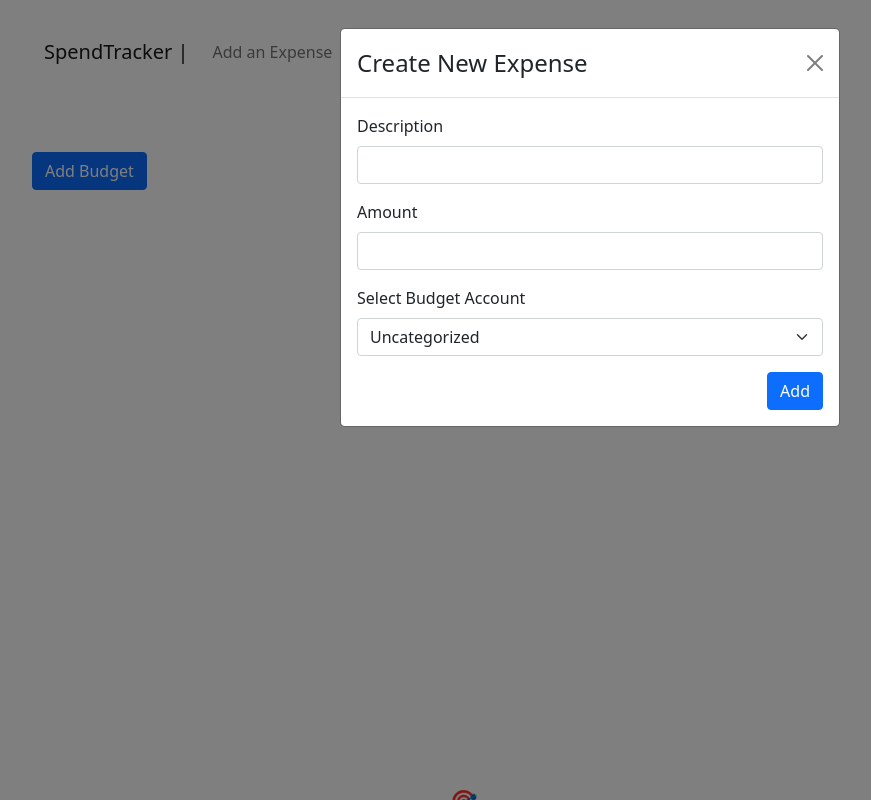
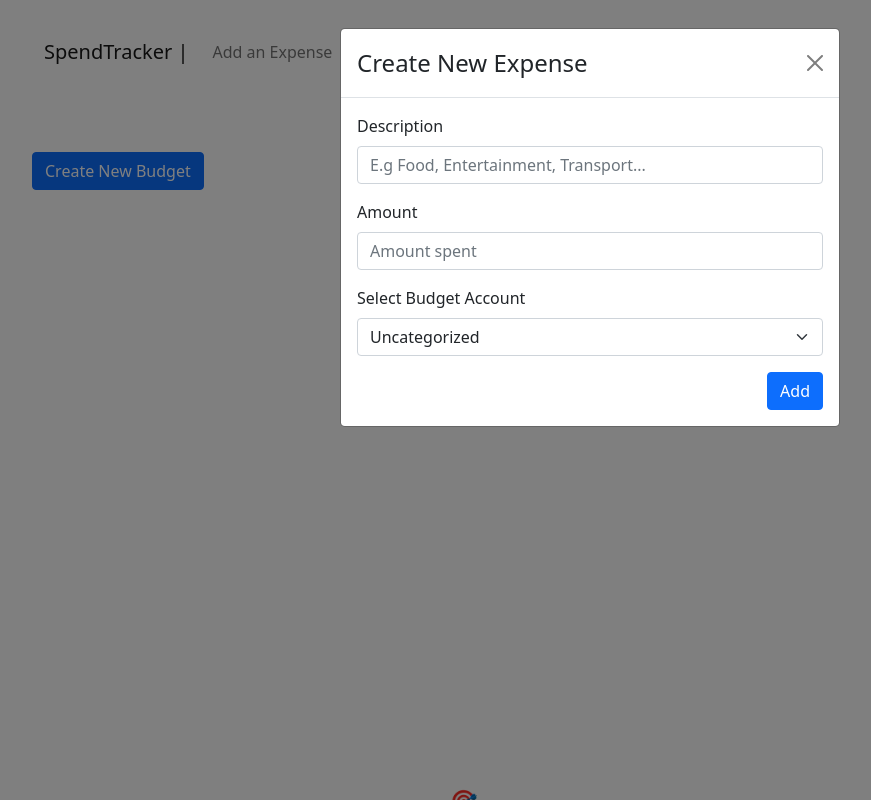
Before and after one commit to jefftrojan/SpendTrackr, a React (Create React App) app: page / in a window 1280 px wide. Both pictures are taken after a click on the button "Add an Expense". Shown: the whole page, without its empty margins (50-921 px from the left). Built offline with nearby package versions, Linux system fonts and the light colour scheme.

Commit message:
New readme

```diff
--- a/package.json
+++ b/package.json
@@ -7,9 +7,11 @@
     "@testing-library/react": "^12.1.2",
     "@testing-library/user-event": "^13.5.0",
     "bootstrap": "^5.1.3",
+    "chart.js": "^4.3.3",
     "gsap": "^3.12.2",
     "react": "^17.0.2",
     "react-bootstrap": "^2.0.3",
+    "react-chartjs-2": "^5.2.0",
     "react-dom": "^17.0.2",
     "react-scripts": "5.0.0",
     "uuid": "^8.3.2",
--- a/src/App.js
+++ b/src/App.js
@@ -9,6 +9,7 @@ import TotalBudgetCard from "./components/TotalBudgetCard"
 import { useState } from "react"
 import { UNCATEGORIZED_BUDGET_ID, useBudgets } from "./contexts/BudgetsContext"
 import PreLoader from "./components/preloader"
+import ChartPage from "./components/ChartPage"
 
 function App() {
   const [showAddBudgetModal, setShowAddBudgetModal] = useState(false)
@@ -54,6 +55,7 @@ function App() {
             <Nav className="me-auto d-flex justify-content-center align-items-center">
               <Nav.Link onClick={() => handleNavLinkClick("Add")}>Add an Expense</Nav.Link>
               <Nav.Link onClick={() => handleNavLinkClick("Create Budget")}>Account Budget</Nav.Link>
+
             </Nav>
 
           </Navbar.Collapse>
@@ -61,7 +63,7 @@ function App() {
       </Navbar>
         <h1 className="text-center mb-4">Budget Tracker</h1>
         <Button variant="primary" onClick={() => setShowAddBudgetModal(true)}>
-            Add Budget
+            Create New Budget
           </Button>
         <div
           style={{
--- a/src/components/AddBudgetModal.js
+++ b/src/components/AddBudgetModal.js
@@ -23,8 +23,8 @@ export default function AddBudgetModal({ show, handleClose }) {
         </Modal.Header>
         <Modal.Body>
           <Form.Group className="mb-3" controlId="name">
-            <Form.Label>Name</Form.Label>
-            <Form.Control ref={nameRef} type="text" required />
+            <Form.Label>Account Type</Form.Label>
+            <Form.Control placeholder="E.g Bank Account, Momo, Virtual Card..."ref={nameRef} type="text" required />
           </Form.Group>
           <Form.Group className="mb-3" controlId="max">
             <Form.Label>Maximum Spending</Form.Label>
@@ -34,6 +34,7 @@ export default function AddBudgetModal({ show, handleClose }) {
               required
               min={0}
               step={0.01}
+              placeholder="Maximum amount that can be spent"
             />
           </Form.Group>
           <div className="d-flex justify-content-end">
--- a/src/components/AddExpenseModal.js
+++ b/src/components/AddExpenseModal.js
@@ -31,11 +31,12 @@ export default function AddExpenseModal({
         <Modal.Body>
           <Form.Group className="mb-3" controlId="description">
             <Form.Label>Description</Form.Label>
-            <Form.Control ref={descriptionRef} type="text" required />
+            <Form.Control ref={descriptionRef} type="text" placeholder="E.g Food, Entertainment, Transport..." required />
           </Form.Group>
           <Form.Group className="mb-3" controlId="amount">
             <Form.Label>Amount</Form.Label>
             <Form.Control
+              placeholder="Amount spent"
               ref={amountRef}
               type="number"
               required
--- /dev/null
+++ b/src/components/ChartPage.js
@@ -0,0 +1,30 @@
+import React from 'react';
+import { Doughnut } from 'react-chartjs-2';
+import { useBudgets } from '../contexts/BudgetsContext';
+function ChartPage() {
+  const { budgets, getBudgetExpenses } = useBudgets();
+
+  const chartData = {
+    labels: budgets.map(budget => budget.name),
+    datasets: [
+      {
+        data: budgets.map(budget =>
+          getBudgetExpenses(budget.id).reduce((total, expense) => total + expense.amount, 0)
+        ),
+        backgroundColor: budgets.map(() => getRandomColor()),
+      },
+    ],
+  };
+
+  return (
+    <div className="chart-container">
+      <Doughnut data={chartData} />
+    </div>
+  );
+}
+
+function getRandomColor() {
+  // ... generate random color ...
+}
+
+export default ChartPage;
```
Also changed, not shown: src/style.css (+8 -0 lines), src/contexts/BudgetsContext.js (line endings or trailing spaces), 2 other files (tests, documents, lock files or other folders).
